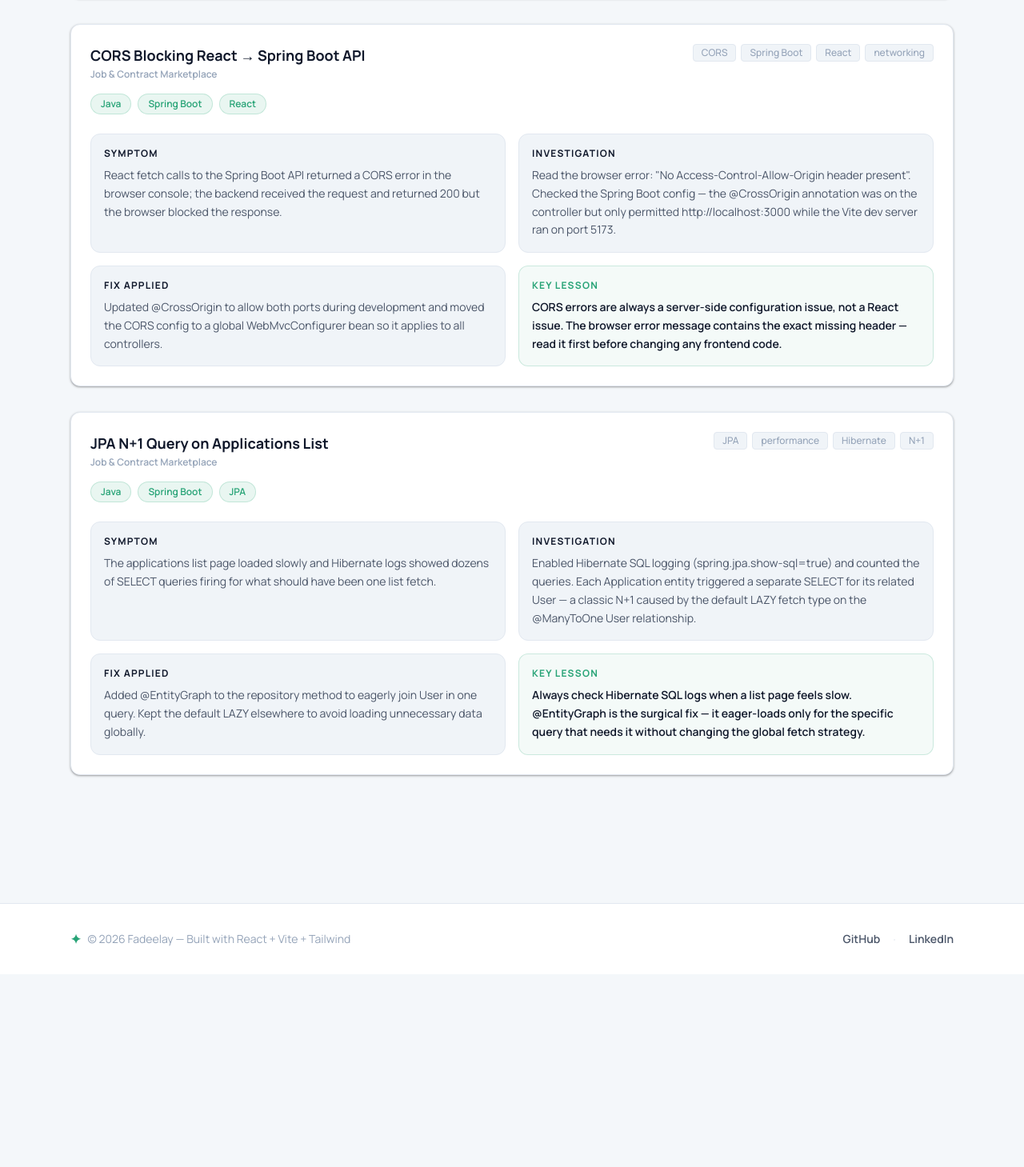
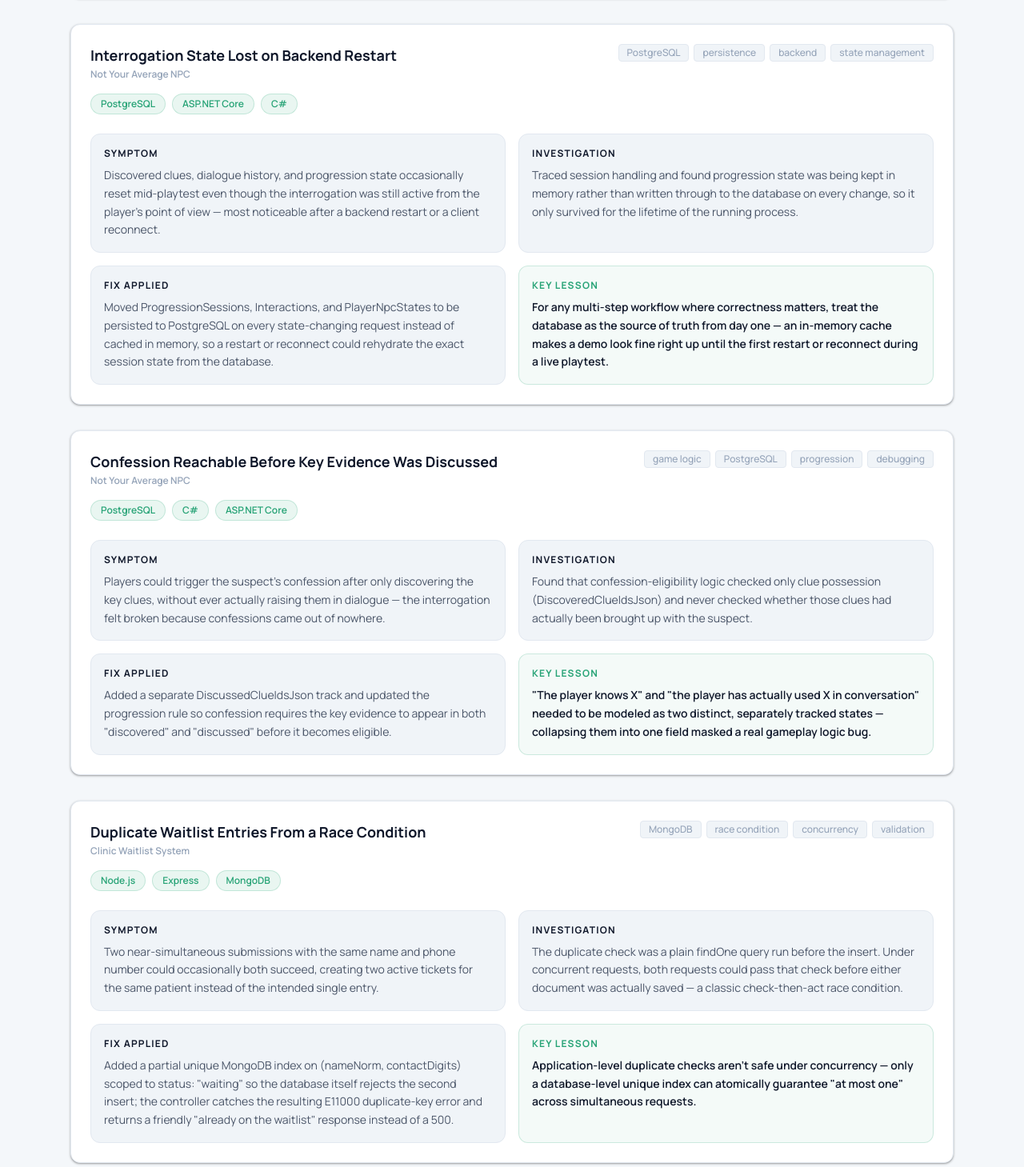
Before and after one commit to Fadeelay/Portfolio, a React (Vite) app: page /troubleshooting in a window 1280 px wide. Shown: the part 1251-2710 px from the top of the page at 80% size. Before the commit the page ends 2469 px from the top, so only its background shows below. Built offline with nearby package versions, Linux system fonts and the light colour scheme.

Commit message:
Troubleshooting Content Update
Removed some incomplete projects and added more content to the troubleshooting page

```diff
--- a/src/pages/About.jsx
+++ b/src/pages/About.jsx
@@ -41,8 +41,7 @@ export default function About() {
           <strong className="text-content-primary font-bold">ASP.NET Core (C#)</strong> and{' '}
           <strong className="text-content-primary font-bold">React + Node.js</strong>, with
           solid project experience in{' '}
-          <strong className="text-content-primary font-bold">Java Spring Boot</strong> and{' '}
-          <strong className="text-content-primary font-bold">Python</strong> as well. I care
+          <strong className="text-content-primary font-bold">Java Spring Boot</strong> as well. I care
           about writing code that's maintainable and well-structured — not just code that works.
         </p>
         <p>
--- a/src/pages/Home.jsx
+++ b/src/pages/Home.jsx
@@ -3,26 +3,26 @@ import { Link } from 'react-router-dom'
 const techBadges = [
   'C# / ASP.NET Core',
   'Java / Spring Boot',
-  'Python',
   'React',
   'Node.js',
-  'SQL / MySQL',
+  'PostgreSQL',
+  'MongoDB',
   'EF Core',
   'Git / GitHub',
 ]
 
 const stats = [
   {
-    value: '6+',
+    value: '4',
     label: 'Case Study Projects',
     delta: 'Multiple stacks',
     desc: 'Production-minded apps with documented architecture and real debugging stories.',
   },
   {
-    value: '4',
+    value: '3',
     label: 'Languages & Runtimes',
-    delta: 'C# · Java · Python · JS',
-    desc: 'Depth in one primary stack, consistent engineering principles across all four.',
+    delta: 'C# · Java · JS',
+    desc: 'Depth in one primary stack, consistent engineering principles across all three.',
   },
   {
     value: 'Full-Stack',
@@ -52,7 +52,7 @@ export default function Home() {
 
         <p className="max-w-2xl text-lg text-content-secondary mb-10 leading-relaxed">
           Recent computer programming diploma graduate. I build and support real-world web
-          applications using C#, Java, Python, React, and Node.js — focused on clean
+          applications using C#, Java, React, and Node.js — focused on clean
           architecture, reliable APIs, and end-to-end delivery.
         </p>
 
@@ -104,7 +104,7 @@ export default function Home() {
                 Full-Stack Developer (Solo) · ASP.NET Core + EF Core
               </p>
             </div>
-            <span className="badge-success shrink-0">Complete</span>
+            <span className="badge-warning shrink-0">In Progress</span>
           </div>
           <p className="text-content-secondary text-sm leading-relaxed mb-5">
             A full-stack app with layered architecture, role-based access control
--- a/src/pages/Projects.jsx
+++ b/src/pages/Projects.jsx
@@ -22,7 +22,7 @@ const projects = [
     ],
     github: 'https://github.com/Fadeelay',
     demo: null,
-    status: 'complete',
+    status: 'in-progress',
   },
   {
     id: 5,
@@ -113,46 +113,6 @@ const projects = [
       { src: '/projects/campus-job-board/student-jobs.png', alt: 'Student job search with location, category, and salary filters' },
       { src: '/projects/campus-job-board/employer-post-job.png', alt: 'Employer post-a-job form' },
     ],
-  },
-  {
-    id: 3,
-    title: 'Full-Stack JavaScript Marketplace',
-    role: 'Full-Stack Developer (Solo)',
-    stack: ['Node.js', 'Express', 'React', 'MongoDB', 'JWT'],
-    problem: 'A buy/sell marketplace demonstrating a full JavaScript stack from database to UI.',
-    architecture:
-      'Express REST API with Mongoose models, React frontend with React Router, context for auth state.',
-    features: [
-      'User registration and JWT login',
-      'Listing creation with image support',
-      'Search, filter, and pagination',
-      'Protected seller dashboard',
-    ],
-    challenges: [
-      'Handled async race conditions in React state when multiple filters were applied simultaneously.',
-    ],
-    github: 'https://github.com/Fadeelay',
-    demo: null,
-    status: 'in-progress',
-  },
-  {
-    id: 4,
-    title: 'Python Data Analysis Script',
-    role: 'Developer (Solo)',
-    stack: ['Python', 'pandas', 'matplotlib'],
-    problem: 'Automated processing and visualization of structured datasets for academic analysis.',
-    architecture: 'Single-module Python script with pandas for data wrangling and matplotlib for charting.',
-    features: [
-      'CSV ingestion and cleaning',
-      'Statistical summaries and trend analysis',
-      'Chart export (bar, line, scatter)',
-    ],
-    challenges: [
-      'Handled inconsistent date formats across input files using pandas date parsing with error coercion.',
-    ],
-    github: 'https://github.com/Fadeelay',
-    demo: null,
-    status: 'complete',
   },
 ]
 
--- a/src/pages/Skills.jsx
+++ b/src/pages/Skills.jsx
@@ -3,12 +3,11 @@ const skillGroups = [
     category: 'Languages & Frameworks',
     icon: '⌨',
     skills: [
-      { name: 'C# / ASP.NET Core', projects: ['Real Estate Listing Platform'] },
-      { name: 'Java / Spring Boot', projects: ['Job & Contract Marketplace'] },
-      { name: 'Python', projects: ['Data Analysis Script'] },
-      { name: 'JavaScript / TypeScript', projects: ['JS Marketplace', 'Portfolio Site'] },
-      { name: 'React', projects: ['Job & Contract Marketplace', 'JS Marketplace'] },
-      { name: 'Node.js / Express', projects: ['JS Marketplace'] },
+      { name: 'C# / ASP.NET Core', projects: ['Real Estate Listing Platform', 'Not Your Average NPC'] },
+      { name: 'Java / Spring Boot', projects: ['Campus Job Board'] },
+      { name: 'JavaScript / TypeScript', projects: ['Clinic Waitlist System', 'Portfolio Site'] },
+      { name: 'React', projects: ['Clinic Waitlist System', 'Portfolio Site'] },
+      { name: 'Node.js / Express', projects: ['Clinic Waitlist System'] },
     ],
   },
   {
@@ -16,22 +15,22 @@ const skillGroups = [
     icon: '🗄',
     skills: [
       { name: 'SQL Server', projects: ['Real Estate Listing Platform'] },
-      { name: 'MySQL', projects: ['Job & Contract Marketplace'] },
-      { name: 'MongoDB', projects: ['JS Marketplace'] },
+      { name: 'PostgreSQL', projects: ['Campus Job Board', 'Not Your Average NPC'] },
+      { name: 'MongoDB', projects: ['Clinic Waitlist System'] },
       { name: 'Entity Framework Core', projects: ['Real Estate Listing Platform'] },
-      { name: 'Spring Data JPA', projects: ['Job & Contract Marketplace'] },
-      { name: 'ER Modeling', projects: ['Real Estate Platform', 'Job Marketplace'] },
+      { name: 'Spring Data JPA', projects: ['Campus Job Board'] },
+      { name: 'ER Modeling / Schema Design', projects: ['Real Estate Listing Platform', 'Not Your Average NPC'] },
     ],
   },
   {
     category: 'Engineering Practices',
     icon: '⚙',
     skills: [
-      { name: 'RESTful API Design', projects: ['Real Estate Platform', 'Job Marketplace'] },
-      { name: 'JWT / Session Auth', projects: ['Job Marketplace', 'JS Marketplace'] },
-      { name: 'Role-Based Access Control', projects: ['Real Estate Listing Platform'] },
-      { name: 'Layered Architecture (SOLID)', projects: ['Real Estate Platform', 'Job Marketplace'] },
-      { name: 'Input Validation & Error Handling', projects: ['Real Estate Listing Platform'] },
+      { name: 'RESTful API Design', projects: ['Real Estate Listing Platform', 'Campus Job Board', 'Clinic Waitlist System'] },
+      { name: 'JWT / Session Auth', projects: ['Campus Job Board', 'Clinic Waitlist System'] },
+      { name: 'Role-Based Access Control', projects: ['Real Estate Listing Platform', 'Campus Job Board'] },
+      { name: 'Real-Time Updates (SSE)', projects: ['Clinic Waitlist System'] },
+      { name: 'Input Validation & Error Handling', projects: ['Real Estate Listing Platform', 'Clinic Waitlist System'] },
       { name: 'Unit & Integration Testing', projects: ['All projects'] },
     ],
   },
@@ -42,9 +41,8 @@ const skillGroups = [
       { name: 'Git / GitHub', projects: ['All projects'] },
       { name: 'Postman', projects: ['API development'] },
       { name: 'Visual Studio / VS Code', projects: ['All projects'] },
-      { name: 'IntelliJ / Spring Tool Suite', projects: ['Job & Contract Marketplace'] },
-      { name: 'MySQL Workbench', projects: ['Job & Contract Marketplace'] },
-      { name: 'Docker (basics)', projects: ['Local dev environments'] },
+      { name: 'IntelliJ / Spring Tool Suite', projects: ['Campus Job Board'] },
+      { name: 'Docker', projects: ['Campus Job Board', 'Not Your Average NPC'] },
     ],
   },
   {
--- a/src/pages/Troubleshooting.jsx
+++ b/src/pages/Troubleshooting.jsx
@@ -31,33 +31,63 @@ const incidents = [
   },
   {
     id: 3,
-    title: 'CORS Blocking React → Spring Boot API',
-    project: 'Job & Contract Marketplace',
-    stack: ['Java', 'Spring Boot', 'React'],
+    title: 'Interrogation State Lost on Backend Restart',
+    project: 'Not Your Average NPC',
+    stack: ['PostgreSQL', 'ASP.NET Core', 'C#'],
     symptom:
-      'React fetch calls to the Spring Boot API returned a CORS error in the browser console; the backend received the request and returned 200 but the browser blocked the response.',
+      'Discovered clues, dialogue history, and progression state occasionally reset mid-playtest even though the interrogation was still active from the player\'s point of view — most noticeable after a backend restart or a client reconnect.',
     investigation:
-      'Read the browser error: "No Access-Control-Allow-Origin header present". Checked the Spring Boot config — the @CrossOrigin annotation was on the controller but only permitted http://localhost:3000 while the Vite dev server ran on port 5173.',
+      'Traced session handling and found progression state was being kept in memory rather than written through to the database on every change, so it only survived for the lifetime of the running process.',
     fix:
-      'Updated @CrossOrigin to allow both ports during development and moved the CORS config to a global WebMvcConfigurer bean so it applies to all controllers.',
+      'Moved ProgressionSessions, Interactions, and PlayerNpcStates to be persisted to PostgreSQL on every state-changing request instead of cached in memory, so a restart or reconnect could rehydrate the exact session state from the database.',
     lesson:
-      'CORS errors are always a server-side configuration issue, not a React issue. The browser error message contains the exact missing header — read it first before changing any frontend code.',
-    tags: ['CORS', 'Spring Boot', 'React', 'networking'],
+      'For any multi-step workflow where correctness matters, treat the database as the source of truth from day one — an in-memory cache makes a demo look fine right up until the first restart or reconnect during a live playtest.',
+    tags: ['PostgreSQL', 'persistence', 'backend', 'state management'],
   },
   {
     id: 4,
-    title: 'JPA N+1 Query on Applications List',
-    project: 'Job & Contract Marketplace',
-    stack: ['Java', 'Spring Boot', 'JPA'],
+    title: 'Confession Reachable Before Key Evidence Was Discussed',
+    project: 'Not Your Average NPC',
+    stack: ['PostgreSQL', 'C#', 'ASP.NET Core'],
     symptom:
-      'The applications list page loaded slowly and Hibernate logs showed dozens of SELECT queries firing for what should have been one list fetch.',
+      'Players could trigger the suspect\'s confession after only discovering the key clues, without ever actually raising them in dialogue — the interrogation felt broken because confessions came out of nowhere.',
     investigation:
-      'Enabled Hibernate SQL logging (spring.jpa.show-sql=true) and counted the queries. Each Application entity triggered a separate SELECT for its related User — a classic N+1 caused by the default LAZY fetch type on the @ManyToOne User relationship.',
+      'Found that confession-eligibility logic checked only clue possession (DiscoveredClueIdsJson) and never checked whether those clues had actually been brought up with the suspect.',
     fix:
-      'Added @EntityGraph to the repository method to eagerly join User in one query. Kept the default LAZY elsewhere to avoid loading unnecessary data globally.',
+      'Added a separate DiscussedClueIdsJson track and updated the progression rule so confession requires the key evidence to appear in both "discovered" and "discussed" before it becomes eligible.',
     lesson:
-      'Always check Hibernate SQL logs when a list page feels slow. @EntityGraph is the surgical fix — it eager-loads only for the specific query that needs it without changing the global fetch strategy.',
-    tags: ['JPA', 'performance', 'Hibernate', 'N+1'],
+      '"The player knows X" and "the player has actually used X in conversation" needed to be modeled as two distinct, separately tracked states — collapsing them into one field masked a real gameplay logic bug.',
+    tags: ['game logic', 'PostgreSQL', 'progression', 'debugging'],
+  },
+  {
+    id: 5,
+    title: 'Duplicate Waitlist Entries From a Race Condition',
+    project: 'Clinic Waitlist System',
+    stack: ['Node.js', 'Express', 'MongoDB'],
+    symptom:
+      'Two near-simultaneous submissions with the same name and phone number could occasionally both succeed, creating two active tickets for the same patient instead of the intended single entry.',
+    investigation:
+      'The duplicate check was a plain findOne query run before the insert. Under concurrent requests, both requests could pass that check before either document was actually saved — a classic check-then-act race condition.',
+    fix:
+      'Added a partial unique MongoDB index on (nameNorm, contactDigits) scoped to status: "waiting" so the database itself rejects the second insert; the controller catches the resulting E11000 duplicate-key error and returns a friendly "already on the waitlist" response instead of a 500.',
+    lesson:
+      'Application-level duplicate checks aren\'t safe under concurrency — only a database-level unique index can atomically guarantee "at most one" across simultaneous requests.',
+    tags: ['MongoDB', 'race condition', 'concurrency', 'validation'],
+  },
+  {
+    id: 6,
+    title: 'Staff Seeing Other Staff\'s Patients on the Live Dashboard',
+    project: 'Clinic Waitlist System',
+    stack: ['Node.js', 'Express', 'Server-Sent Events'],
+    symptom:
+      'Early in development, a patient status update from one staff member\'s session occasionally appeared on another staff member\'s dashboard, even though each staff member should only see the patients they registered.',
+    investigation:
+      'The initial SSE hub kept one shared set of connected clients and broadcast every update to all of them, instead of routing each update to the specific staff member who owned that patient.',
+    fix:
+      'Reworked the SSE hub to key connections by staffId (a Map of staffId → Set of open connections) and push updates only to the connections belonging to the patient\'s addedBy/staffId — matching the scoping already enforced on the REST endpoints.',
+    lesson:
+      'Real-time channels need the same authorization scoping as the REST API behind them — it\'s easy to ship the "broadcast to everyone" version first and forget to narrow it before multiple staff are using it concurrently.',
+    tags: ['SSE', 'real-time', 'authorization', 'Node.js'],
   },
 ]
 
```
Also changed, not shown: 1 other file (tests, documents, lock files or other folders).
